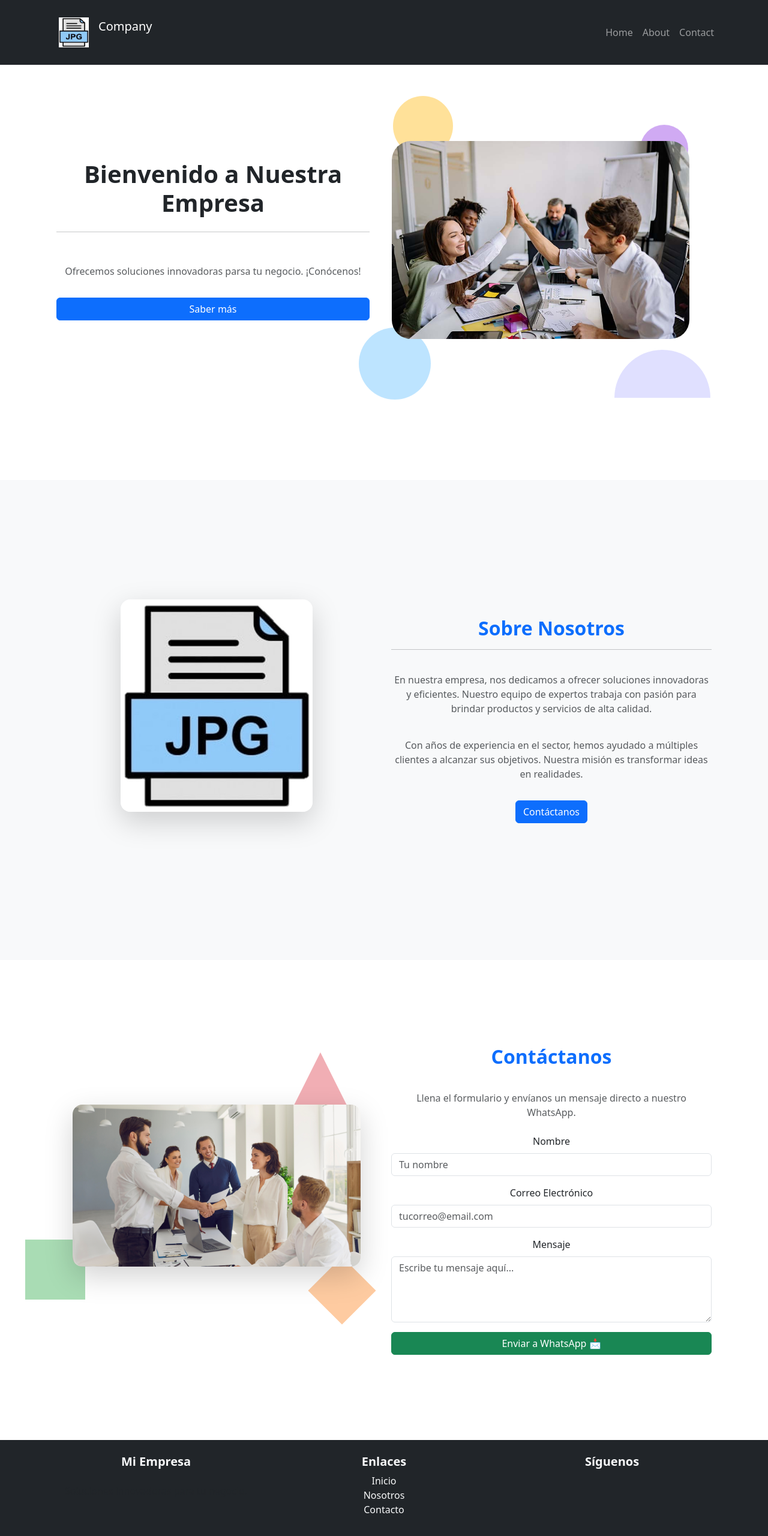
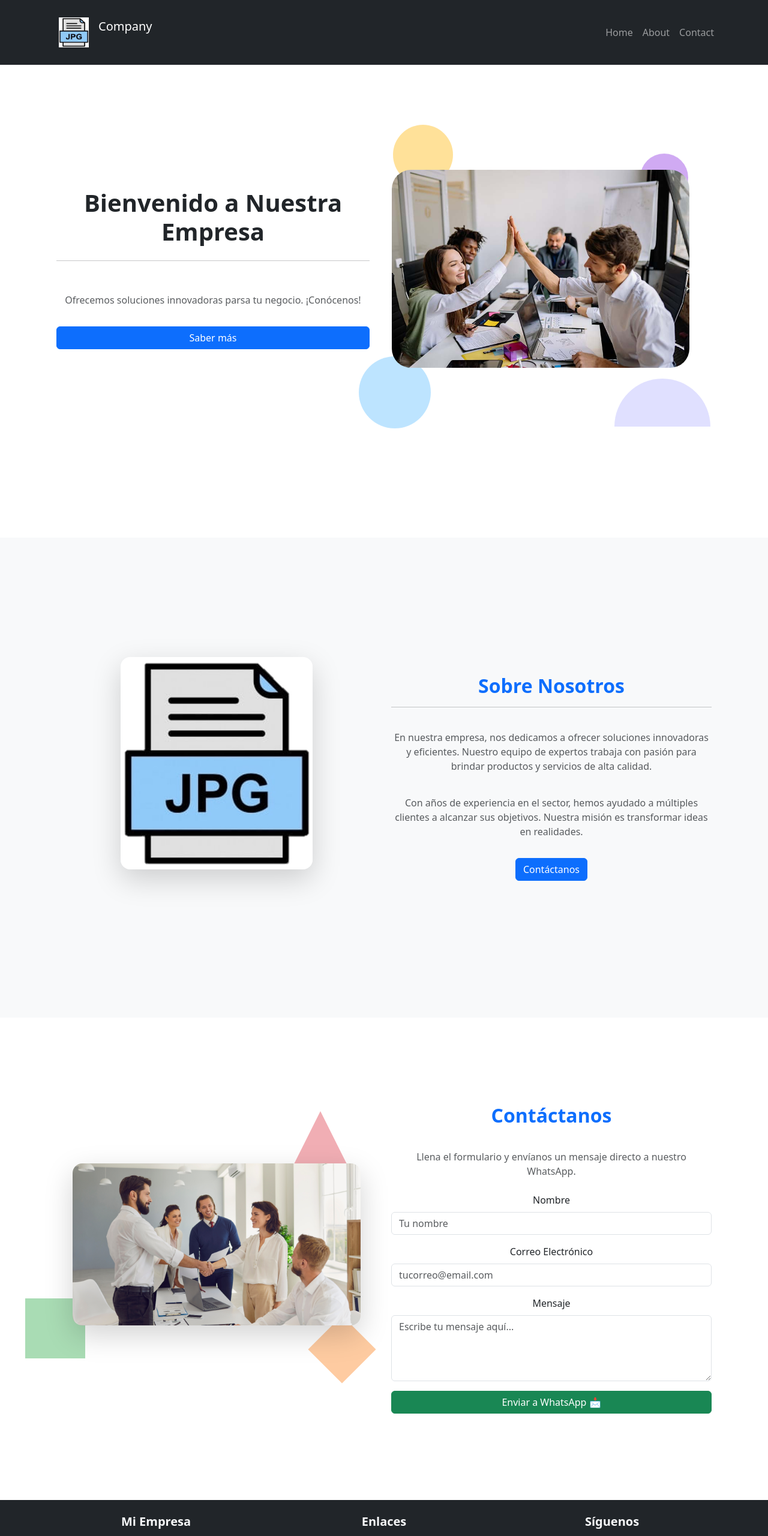
Before and after one commit to AngelAyonV/business-page-app, a React (Vite) app: page / in a window 1280 px wide. Shown: the top 2560 px of the page at 60% size. Built offline with nearby package versions, Linux system fonts and the light colour scheme.

Commit message:
agregando espacios entre componentes

```diff
--- a/src/BusinessPageApp.jsx
+++ b/src/BusinessPageApp.jsx
@@ -15,7 +15,7 @@ const BusinessPageApp = () => {
         {/* Sección Home */}
         <section
           id="home"
-          className="vh-100 d-flex align-items-center justify-content-center"
+          className="min-vh-100 d-flex align-items-center justify-content-center py-5"
         >
           <div className="container text-center">
             <HomePage />
@@ -25,7 +25,7 @@ const BusinessPageApp = () => {
         {/* Sección Nosotros */}
         <section
           id="about"
-          className="vh-100 d-flex align-items-center bg-light"
+          className="min-vh-100 d-flex align-items-center justify-content-center bg-light py-5"
         >
           <div className="container text-center">
             <AboutPage />
@@ -33,7 +33,10 @@ const BusinessPageApp = () => {
         </section>
 
         {/* Sección Contacto */}
-        <section id="contact" className="vh-100 d-flex align-items-center">
+        <section
+          id="contact"
+          className="min-vh-100 d-flex align-items-center justify-content-center py-5"
+        >
           <div className="container text-center">
             <ContactPage />
           </div>
--- a/src/styles.css
+++ b/src/styles.css
@@ -173,3 +173,8 @@ p {
 .footer a:hover {
   color: #f8d210 !important; /* Amarillo al pasar el mouse */
 }
+
+section {
+  padding-top: 80px; /* Ajusta el espacio para que no se encimen */
+  padding-bottom: 80px;
+}
```
